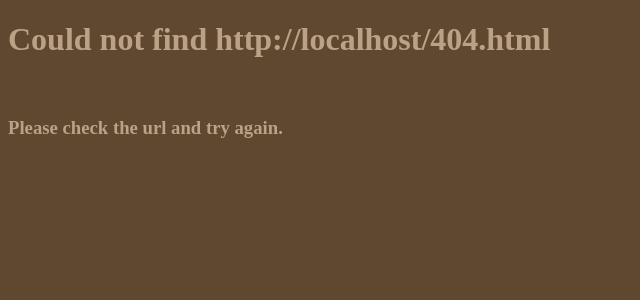
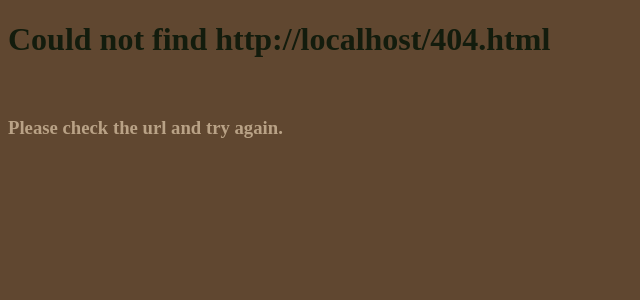
Before and after one commit to Barrineer/Barrineer.github.io, a PHP site: page /404.html in a window 1280 px wide. Shown: the top 300 px of the page, without its empty margins (0-640 px from the left). Run offline with PHP 8.4, Linux system fonts and the light colour scheme.

Commit message:
Update index.css

```diff
--- a/index.css
+++ b/index.css
@@ -20,9 +20,16 @@ body {
     color: white;
 }
 
-h1,h2,h3,h4,h5,h6{
+h1{
+    color: #131c0d;
+}
+
+h2{
+    color: #b5864c;
+}
+
+h3{
     color: #b9a286;
-
 }
 
 /*Desktop*/
```
